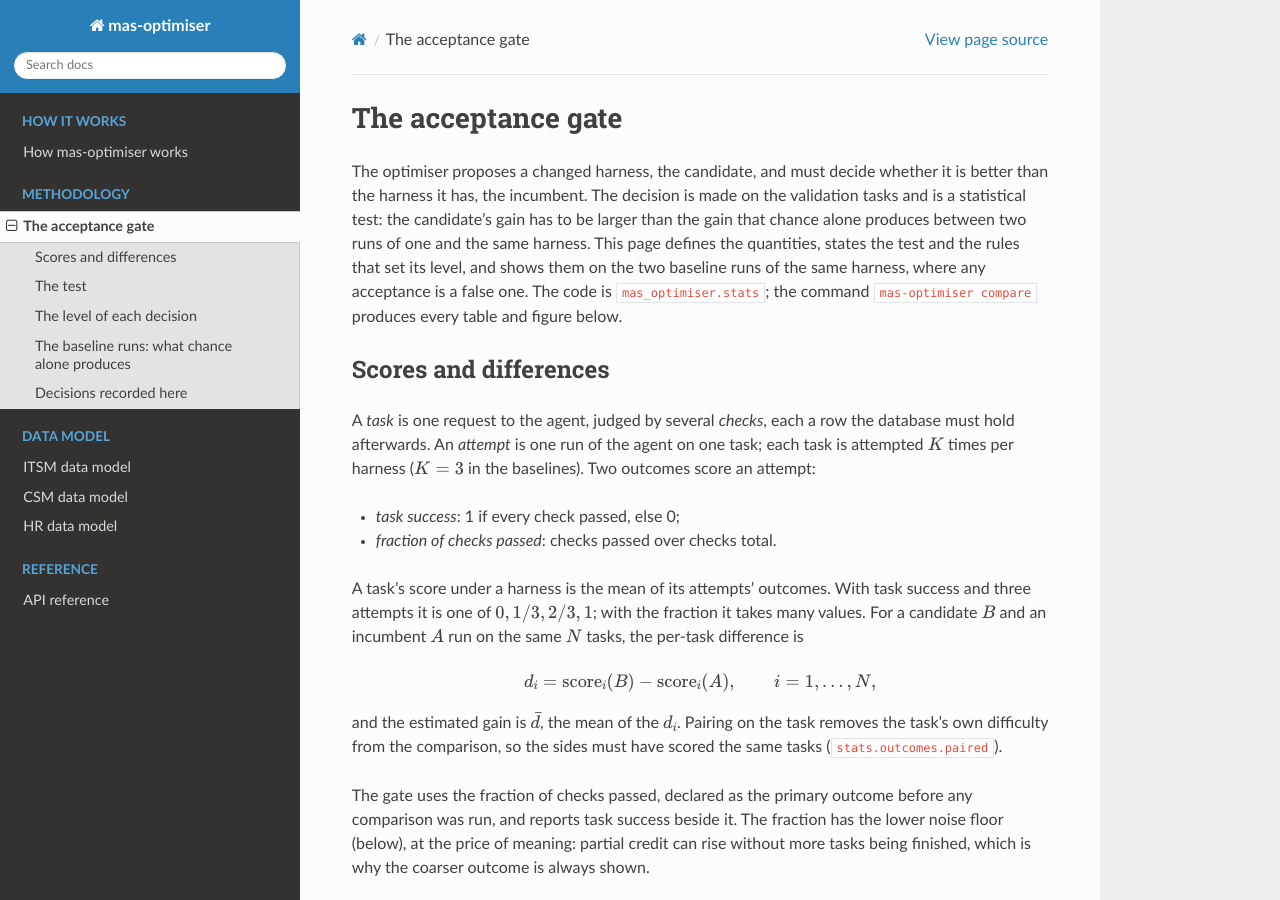
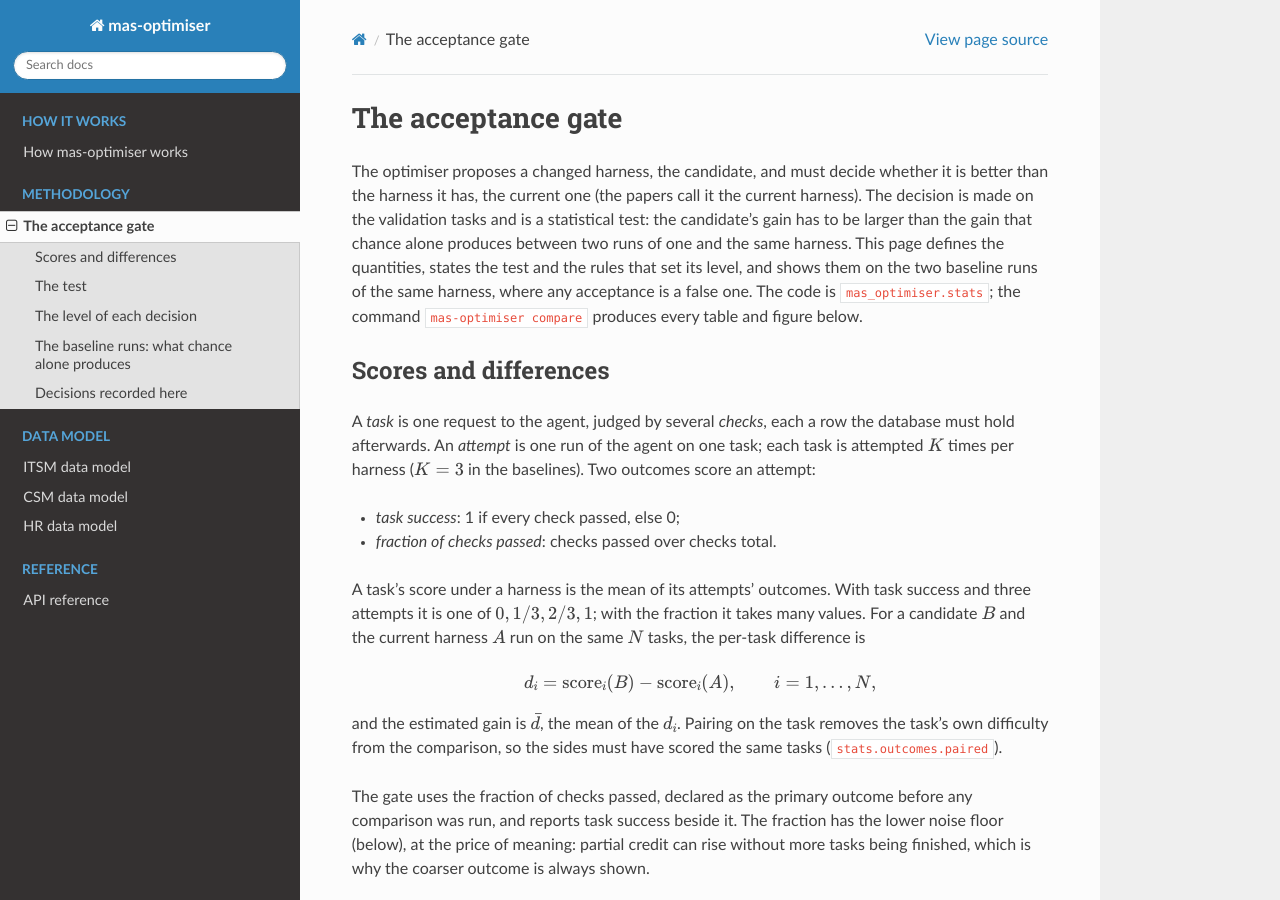
Before and after one commit to muck-or-mack/mas-optimiser, a Sphinx documentation site: the page built from docs/methodology/acceptance-gate.md, in a window 1280 px wide and 900 px high. Built offline with Sphinx 7.4.7 and the Read the Docs theme 3.1.0, drawn with Linux system fonts in a browser that asks for light colours.

Commit message:
say current harness, not incumbent, throughout the statistics module and its documentation

```diff
--- a/docs/figures/gate/domains.csv
+++ b/docs/figures/gate/domains.csv
@@ -1,4 +1,4 @@
-set,tasks,incumbent,candidate,difference
+set,tasks,current,candidate,difference
 csm,42,0.527314980573126,0.5568163132699474,0.029501332696821415
 hr,41,0.5556982538689856,0.5495006799884848,-0.006197573880500714
 itsm,42,0.4839947089947089,0.48180272108843536,-0.0021919879062736254
--- a/docs/methodology/acceptance-gate.md
+++ b/docs/methodology/acceptance-gate.md
@@ -1,7 +1,7 @@
 # The acceptance gate
 
 The optimiser proposes a changed harness, the candidate, and must decide
-whether it is better than the harness it has, the incumbent. The decision is
+whether it is better than the harness it has, the current one (the papers call it the current harness). The decision is
 made on the validation tasks and is a statistical test: the candidate's gain
 has to be larger than the gain that chance alone produces between two runs of
 one and the same harness. This page defines the quantities, states the test
@@ -22,7 +22,7 @@ baselines). Two outcomes score an attempt:
 
 A task's score under a harness is the mean of its attempts' outcomes. With
 task success and three attempts it is one of $0, 1/3, 2/3, 1$; with the
-fraction it takes many values. For a candidate $B$ and an incumbent $A$ run
+fraction it takes many values. For a candidate $B$ and the current harness $A$ run
 on the same $N$ tasks, the per-task difference is
 
 $$d_i = \text{score}_i(B) - \text{score}_i(A), \qquad i = 1, \dots, N,$$
```
Also changed, not shown: README.md (+2 -2 lines), docs/figures/gate/comparison.md (+4 -4 lines), docs/figures/gate/differences.png, docs/figures/gate/domains.png, 4 other files.
